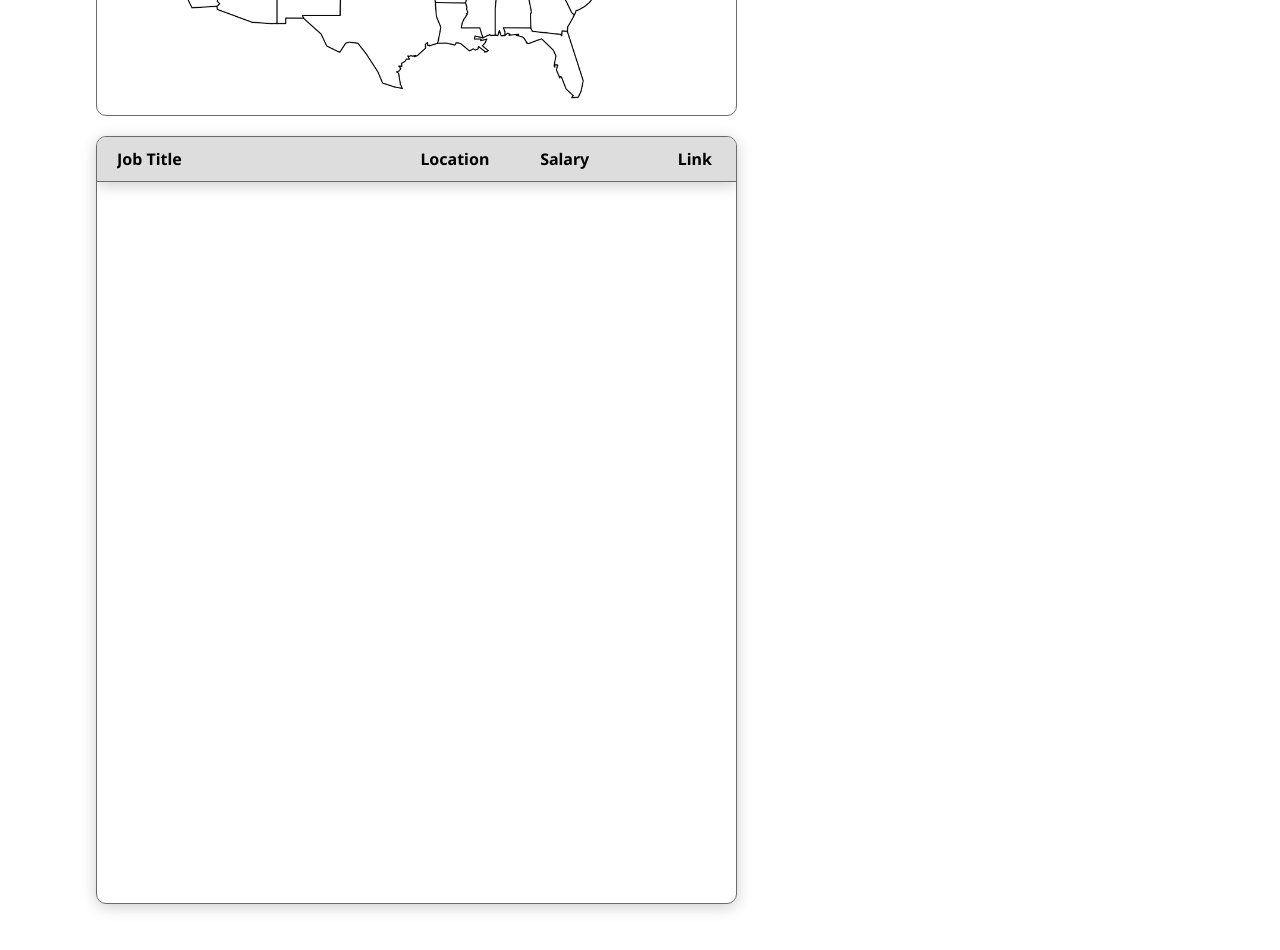
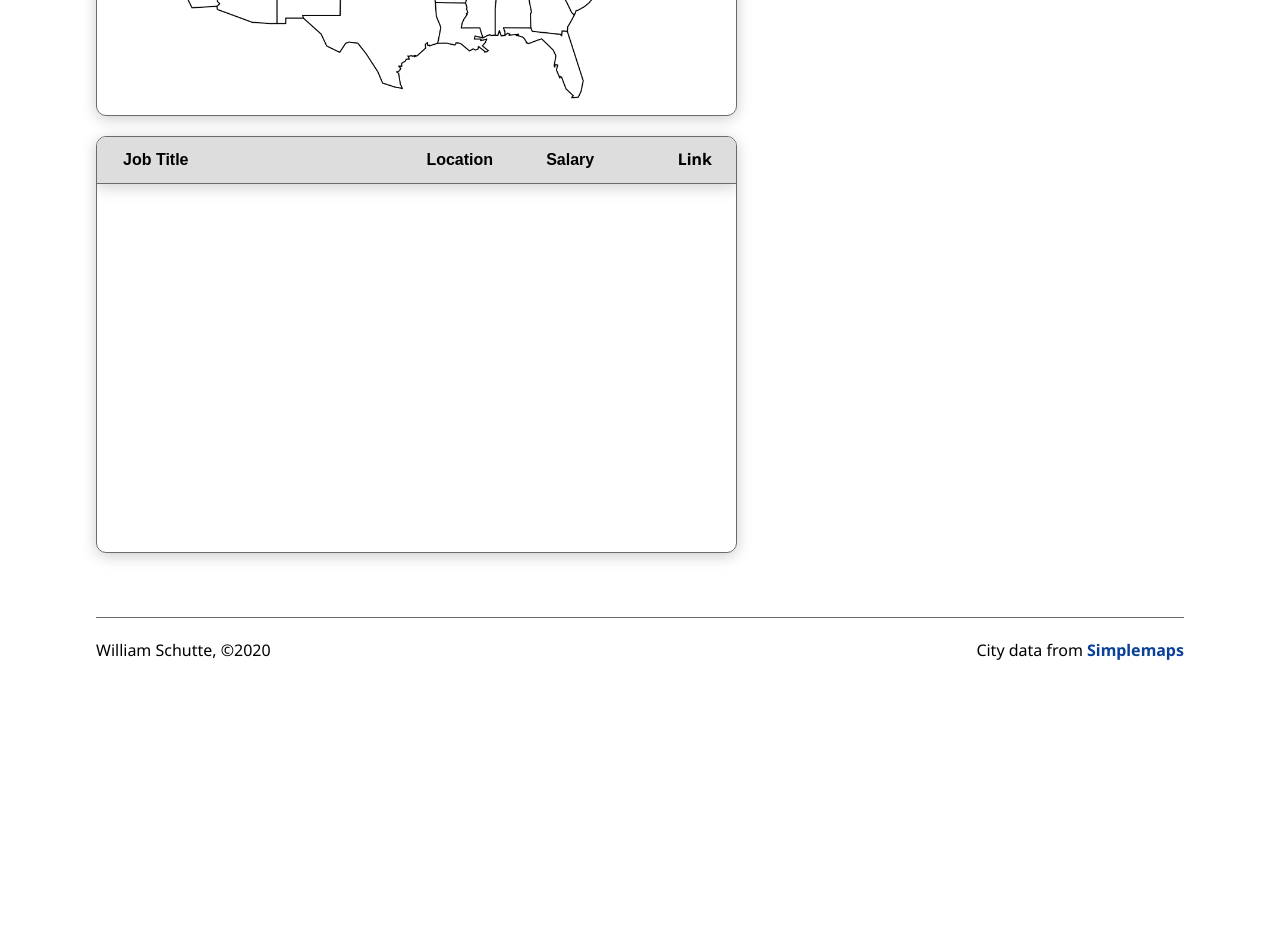
Before and after one commit to William-Schutte/indubitably, a React (Create React App) app: page / in a window 1280 px wide. Shown: the part 420-1370 px from the top of the page. After the commit the page ends 1102 px from the top, so only its background shows below. Built offline with nearby package versions, Linux system fonts and the light colour scheme.

Commit message:
Implement sort functions for jobslist

```diff
--- a/src/components/App/App.js
+++ b/src/components/App/App.js
@@ -3,8 +3,10 @@ import Header from '../Header/Header';
 import Main from '../Main/Main';
 import api from '../../utils/api';
 import ResultBlock from '../../utils/resultBlock';
+import Footer from '../Footer/Footer';
 
 import './App.css'
+
 
 class App extends React.Component {
   constructor() {
@@ -15,6 +17,9 @@ class App extends React.Component {
       loading: false,
     }
     this.handleSearch = this.handleSearch.bind(this);
+    this.createJobBlock = this.createJobBlock.bind(this);
+    this.handleSortData = this.handleSortData.bind(this);
+    this.handleResetData = this.handleResetData.bind(this);
   }
 
   handleSearch(data) {
@@ -31,22 +36,89 @@ class App extends React.Component {
   }
 
   createJobBlock({ formData, res, blockId }) {
+    console.log(res.jobs[0])
     const newBlock = new ResultBlock({
       formData,
       blockId,
       total: res.total,
       jobs: res.jobs,
     });
+    this.setState({
+      activeJobs: [...newBlock.jobData, ...this.state.activeJobs],
+      resultBlocks: [newBlock, ...this.state.resultBlocks],
+      loading: false
+    });
+  }
 
+  handleSortData(sortType) {
+    switch (sortType) {
+      case "location": {
+        const locSortJobs = this.state.activeJobs.sort((i, j) => {
+          const iState = i[sortType].slice(-2);
+          const jState = j[sortType].slice(-2);
+          if (iState < jState) {
+            return -1;
+          } else if (iState > jState) {
+            return 1;
+          } else {
+            if (i[sortType] < j[sortType]) {
+              return -1;
+            } else if (i[sortType] > j[sortType]) {
+              return 1;
+            }
+            return 0;
+          }
+        });
+        this.setState({ activeJobs: locSortJobs })
+        break;
+      }
 
-    this.setState({ activeJobs: [...newBlock.jobData, ...this.state.activeJobs], resultBlocks: [newBlock, ...this.state.resultBlocks], loading: false });
+      case "title": {
+        const newActiveJobs = this.state.activeJobs.sort((i, j) => {
+          if (i[sortType] < j[sortType]) {
+            return -1;
+          } else if (i[sortType] > j[sortType]) {
+            return 1;
+          } else {
+            return 0;
+          }
+        });
+        this.setState({ activeJobs: newActiveJobs })
+        break;
+      }
+
+     case "salary": {
+      const newActiveJobs = this.state.activeJobs.sort((i, j) => {
+        if (i[sortType] > j[sortType]) {
+          return -1;
+        } else if (i[sortType] < j[sortType]) {
+          return 1;
+        } else {
+          return 0;
+        }
+      });
+      this.setState({ activeJobs: newActiveJobs })
+      break;
+     }
+     default: {}
+    }
+  }
+
+  handleResetData() {
+    this.setState({ activeJobs: [], resultBlocks: [] })
   }
 
   render() {
     return (
       <div className="app">
-        <Header />
-        <Main handleSearch={this.handleSearch} activeJobs={this.state.activeJobs} results={this.state.resultBlocks} loading={this.state.loading} />
+        <Header resetData={this.handleResetData} />
+        <Main
+          handleSearch={this.handleSearch}
+          handleSortData={this.handleSortData}
+          activeJobs={this.state.activeJobs}
+          results={this.state.resultBlocks}
+          loading={this.state.loading} />
+        <Footer />
       </div>
     );
   }
--- /dev/null
+++ b/src/components/Footer/Footer.css
@@ -0,0 +1,18 @@
+.footer {
+  width: 100%;
+  display: flex;
+  justify-content: space-between;
+  padding: 1.5rem 0;
+  margin: 4rem 0 0;
+  border-top: 1px solid #6B6B6B;
+}
+
+.footer__item {
+  font-size: 1rem;
+}
+
+.footer__link {
+  text-decoration: none;
+  font-weight: bold;
+  color: #0A4097;
+}
--- /dev/null
+++ b/src/components/Footer/Footer.js
@@ -0,0 +1,13 @@
+import React from 'react'
+import './Footer.css'
+
+const Footer = () => {
+  return (
+    <section className="footer">
+      <p className="footer__item">William Schutte, &#169;2020 </p>
+      <p className="footer__item">City data from <a className="footer__link" href="https://simplemaps.com/data/us-cities" targer="_blank" noreferrer="true">Simplemaps</a></p>
+    </section>
+  )
+}
+
+export default Footer
--- a/src/components/Header/Header.css
+++ b/src/components/Header/Header.css
@@ -20,10 +20,14 @@
   color: #6B6B6B
 }
 
+.header__button:active {
+  outline: none;
+}
+
 .header__button_right {
   margin-left: auto;
 }
 
 .header__logo {
-  margin-right: 80px;
+  margin-right: 40px;
 }
--- a/src/components/Header/Header.js
+++ b/src/components/Header/Header.js
@@ -2,12 +2,16 @@ import React from 'react';
 import './Header.css';
 import headerLogo from '../../images/logo.svg';
 
-function Header() {
+function Header({ resetData }) {
+
+    function handleReset() {
+        resetData();
+    }
+
     return (
         <header className="header">
             <img className="header__logo" src={headerLogo} alt="Site Logo" />
-            <button className="header__button" href="#">Find jobs</button>
-            <button className="header__button" href="#">Reset data</button>
+            <button className="header__button" onClick={handleReset}>Reset data</button>
             <a className="header__button header__button_right" href="http://www.wschutte.com" target="_blank" rel="noreferrer">Developer / William Schutte</a>
         </header>
     );
--- a/src/components/JobsList/JobsList.css
+++ b/src/components/JobsList/JobsList.css
@@ -1,7 +1,6 @@
 .jobs-list {
   grid-area: list;
   height: 100%;
-  max-height: calc(100vh - 2rem);
   padding: 0;
   box-sizing: border-box;
   border: 1px solid #6b6b6b;
@@ -95,4 +94,16 @@
   line-height: 20px;
   font-weight: 700;
   background: none;
+  border: none;
+  text-align: left;
+  cursor: pointer;
 }
+
+.jobs-list__title:hover {
+  color: #333;
+  /* box-shadow: 0 3px 15px rgba(0,0,0,.5); */
+}
+
+.jobs-list__title:focus {
+  outline: none;
+}
--- a/src/components/JobsList/JobsList.js
+++ b/src/components/JobsList/JobsList.js
@@ -1,13 +1,14 @@
 import React from 'react';
 import './JobsList.css'
 
-function JobsList({ activeJobs }) {
+function JobsList({ activeJobs, handleSortData }) {
+
   return (
     <div className="jobs-list">
       <div className="jobs-list__header">
-        <h4 className="jobs-list__name jobs-list__title">Job Title</h4>
-        <p className="jobs-list__loc jobs-list__title">Location</p>
-        <p className="jobs-list__salary jobs-list__title">Salary</p>
+        <button className="jobs-list__name jobs-list__title" onClick={() => {handleSortData("title")}}>Job Title</button>
+        <button className="jobs-list__loc jobs-list__title" onClick={() => {handleSortData("location")}}>Location</button>
+        <button className="jobs-list__salary jobs-list__title" onClick={() => {handleSortData("salary")}}>Salary</button>
         <p className="jobs-list__link jobs-list__title">Link</p>
       </div>
 
--- a/src/components/Main/Main.css
+++ b/src/components/Main/Main.css
@@ -8,10 +8,10 @@
 .main__content {
   display: grid;
   grid-template-columns: 3fr 2fr;
-  grid-template-rows: min-content 1000px;
+  grid-template-rows: min-content;
   grid-template-areas:
       "map blocks"
       "list blocks";
   gap: 20px 20px;
-
+  height: 100vh;
 }
--- a/src/components/Main/Main.js
+++ b/src/components/Main/Main.js
@@ -5,13 +5,13 @@ import JobsList from '../JobsList/JobsList'
 import ResultBlocks from '../ResultBlocks/ResultBlocks'
 import './Main.css'
 
-const Main = ({ handleSearch, activeJobs, results, loading }) => {
+const Main = ({ handleSearch, handleSortData, activeJobs, results, loading }) => {
   return (
     <main className="main">
-        <Search handleSearch={handleSearch}/>
+        <Search handleSearch={handleSearch} loading={loading} />
         <section className="main__content">
           <Map activeJobs={activeJobs} />
-          <JobsList activeJobs={activeJobs} />
+          <JobsList activeJobs={activeJobs} handleSortData={handleSortData} />
           <ResultBlocks results={results} loading={loading} />
         </section>
       </main>
--- a/src/components/Map/Map.css
+++ b/src/components/Map/Map.css
@@ -1,5 +1,6 @@
 .map {
   width: 100%;
+  height: auto;
   padding: 10px;
   border-radius: 10px;
   border: 1px solid #6B6B6B;
@@ -7,10 +8,12 @@
   grid-area: map;
   position: relative;
   cursor: crosshair;
+  box-shadow: 0 3px 15px rgba(0,0,0,0.2);
 }
 
 .map__outline {
-  width: 100%;
+  max-width: 100%;
+  height: auto;
 }
 
 .map__pixel {
--- a/src/components/Search/Search.css
+++ b/src/components/Search/Search.css
@@ -91,7 +91,6 @@
   align-content: center;
   cursor: pointer;
   box-shadow: 0 3px 15px rgba(0,0,0,0.2);
-
 }
 
 .search__submit:hover {
@@ -99,6 +98,7 @@
 }
 
 .search__submit:active {
+  outline: none;
   background-color: #777;
   transition: .2s ease;
   box-shadow: -3px -3px 15px rgba(0,0,0,0.4);
@@ -109,3 +109,27 @@
 .search__submit:focus {
   outline: none;
 }
+
+.search__submit_inactive {
+  display: flex;
+  width: 100px;
+  height: 42px;
+  margin-left: auto;
+  position: relative;
+  background-color: #4B4B4B;
+  color: #999;
+  border: none;
+  font-weight: 700;
+  font-size: 16px;
+  line-height: 39px;
+  border-radius: 10px;
+  transition: .2s ease;
+  justify-content: center;
+  align-content: center;
+  cursor: progress;
+  box-shadow: 0 3px 15px rgba(0,0,0,0.2);
+}
+
+.search__submit_inactive:focus {
+  outline: none;
+}
--- a/src/components/Search/Search.js
+++ b/src/components/Search/Search.js
@@ -2,7 +2,7 @@ import React from 'react';
 import { useForm } from "react-hook-form";
 import './Search.css';
 
-export default function Search(props) {
+export default function Search({ handleSearch, loading }) {
 
     const { register, handleSubmit, reset } = useForm();
 
@@ -11,11 +11,10 @@ export default function Search(props) {
     }
 
     function onSubmit(data) {
-        console.log(data)
         if (data.what === "") {
             return
         } else {
-            props.handleSearch(data);
+            handleSearch(data);
             resetForm();
         }
 
@@ -39,7 +38,7 @@ export default function Search(props) {
                 <input className="search__toggle-input" ref={register} name="newer" type="checkbox" />
                 <span className="search__toggle-text">Newly Posted</span>
             </label>
-            <button className="search__submit" onClick={handleSubmit(onSubmit)}>Find jobs</button>
+            <button className={!loading ? "search__submit" : "search__submit_inactive"} onClick={handleSubmit(onSubmit)}>Find jobs</button>
         </section>
     );
 }
```
Also changed, not shown: src/images/calibrate.gif (deleted), src/images/us-mercator-state.jpg (deleted).
